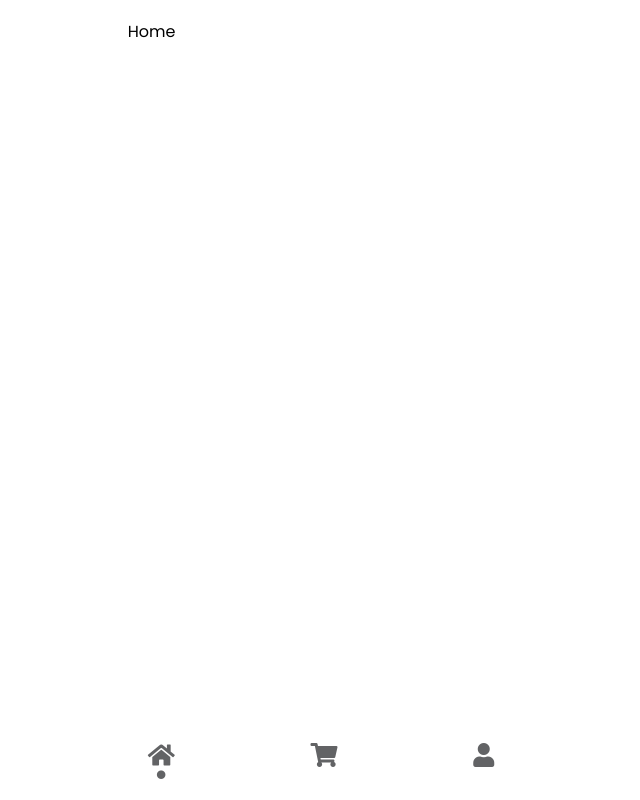
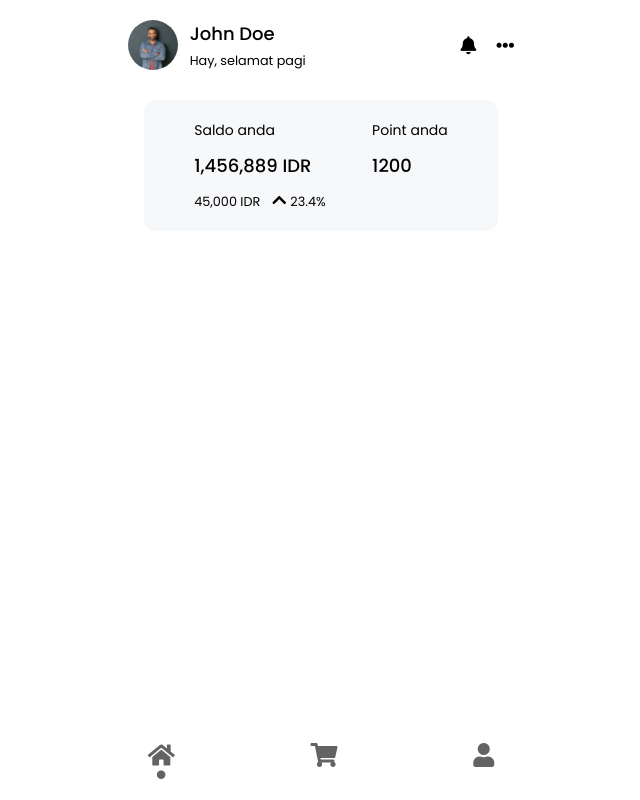
Before and after one commit to or-abdillh/echo-wallet, a Vue app: page / in a window 1280 px wide. Shown: the whole page, without its empty margins (319-959 px from the left). Built offline with nearby package versions, Linux system fonts and the light colour scheme.

Commit message:
Create BalanceCard

```diff
--- /dev/null
+++ b/src/components/BalanceCard.vue
@@ -0,0 +1,38 @@
+<style scoped>
+
+p {
+	@apply text-sm;
+}
+
+h1 {
+	@apply text-lg font-medium block my-3;
+}
+</style>
+
+<template>
+	<main class="w-11/12 mx-auto bg-primary px-1 py-5 rounded-xl flex items-start justify-evenly">
+		<section>
+			<p>Saldo anda</p>
+			<h1>{{ balances.current.toLocaleString() }} IDR</h1>
+			<span class="w-full flex justify-between gap-1">
+				<small>{{ balances.trend.value.toLocaleString() }} IDR</small>
+				<i class="fa fa-chevron-up ml-2"></i>
+				<small>{{ balances.trend.percent }}{{ balances.trend.prefix }}</small>
+			</span>
+		</section>
+		<section>
+			<p>Point anda</p>
+			<h1>{{ balances.points }}</h1>
+		</section>
+	</main>
+</template>
+
+<script setup>
+
+import { computed } from 'vue'
+import { useBalance } from '@/stores/balance'
+
+const balance = useBalance()
+const balances = computed(() => balance)
+
+</script>
--- /dev/null
+++ b/src/components/HeaderBar.vue
@@ -0,0 +1,18 @@
+<style scoped>
+.wrapper{
+	@apply fixed top-0 left-0 right-0;
+}
+
+.header-bar {
+	@apply flex items-center justify-between p-5;
+}
+</style>
+
+<template>
+	<main class="wrapper">
+		<section class="responsive-container header-bar">
+			<slot name="start"></slot>
+			<slot name="end"></slot>
+		</section>
+	</main>
+</template>
--- /dev/null
+++ b/src/components/HeaderHome.vue
@@ -0,0 +1,35 @@
+<template>
+	<HeaderBar>
+		<template v-slot:start>
+			<div class="flex w-7/12 gap-3">
+				<span>
+					<img src="/avatar.jpg" class="rounded-full" width="50" />
+				</span>
+				<div>
+					<p class="font-medium text-lg">{{ fullname }}</p>
+					<small class="">Hay, selamat pagi</small>
+				</div>
+			</div>
+		</template>
+		<template v-slot:end>
+			<div class="text-lg">
+				<span class="mr-5">
+					<i class="fa fa-bell"></i>
+				</span>
+				<i class="fa fa-ellipsis-h"></i>
+			</div>
+		</template>
+	</HeaderBar>
+</template>
+
+<script setup>
+
+import { computed } from 'vue'
+import HeaderBar from '@/components/HeaderBar.vue'
+import { useUser } from '@/stores/user'
+
+const user = useUser()
+const fullname = computed(() => user.fullname)
+
+
+</script>
--- /dev/null
+++ b/src/stores/balance/index.js
@@ -0,0 +1,16 @@
+import { defineStore } from 'pinia'
+
+export const useBalance = defineStore('balance', {
+	state() {
+		return {
+			current: 1456889,
+			points: 1200,
+			trend: {
+				title: 'up',
+				percent: 23.4,
+				prefix: '%',
+				value: 45000
+			}
+		}
+	}
+})
--- /dev/null
+++ b/src/stores/user/index.js
@@ -0,0 +1,9 @@
+import { defineStore } from 'pinia'
+
+export const useUser = defineStore('user', {
+	state() {
+		return {
+			fullname: 'John Doe'
+		}
+	}
+})
--- a/src/views/Home.vue
+++ b/src/views/Home.vue
@@ -1,5 +1,13 @@
 <template>
-	<main>
-		Home
+	<main class="pt-20">
+		<HeaderHome />
+		<BalanceCard />
 	</main>
 </template>
+
+<script setup>
+
+import HeaderHome from '@/components/HeaderHome.vue'
+import BalanceCard from '@/components/BalanceCard.vue'
+
+</script>
```
Also changed, not shown: public/avatar.jpg (added), src/components/HeaderbBar.vue (deleted).
